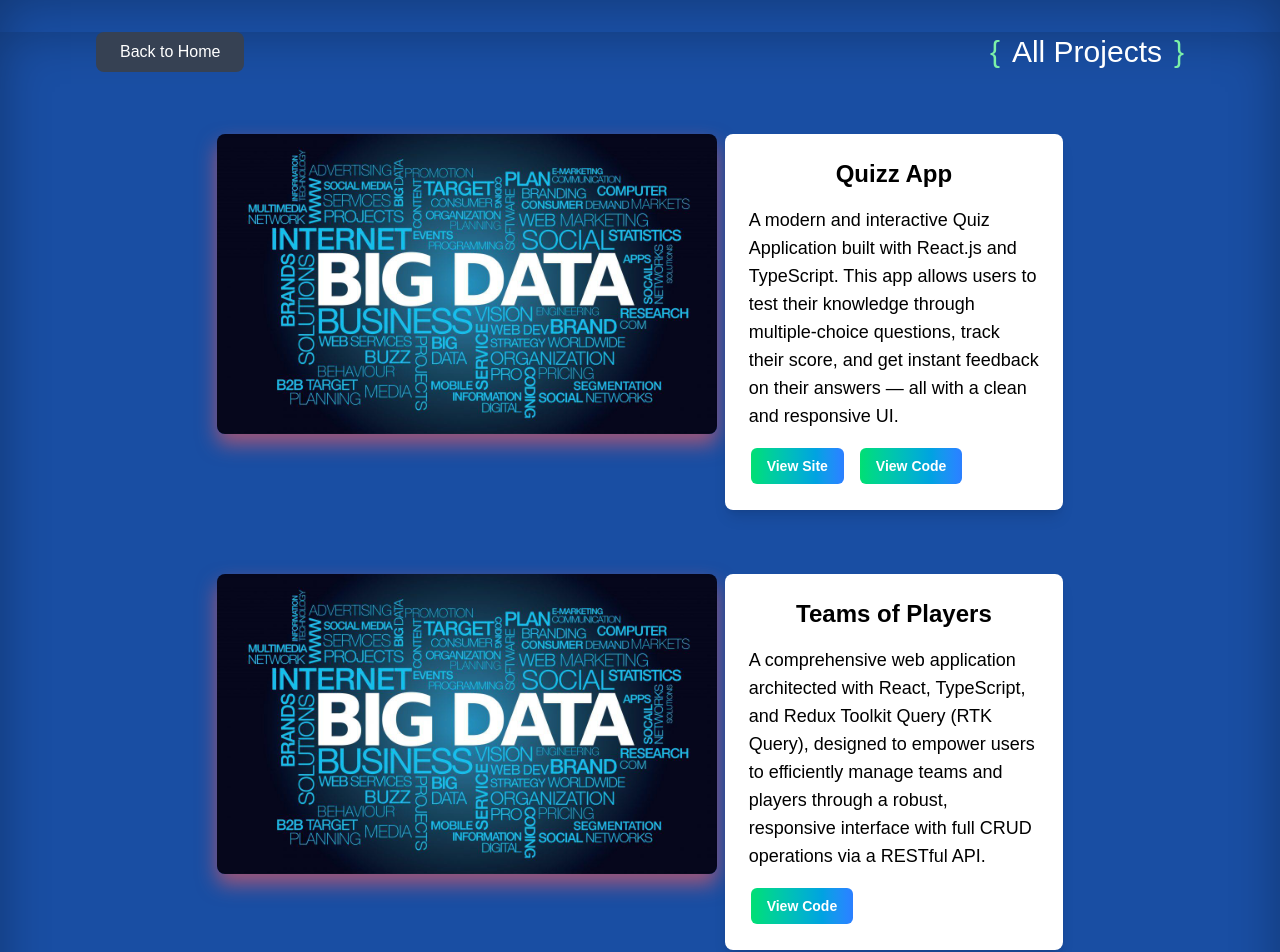
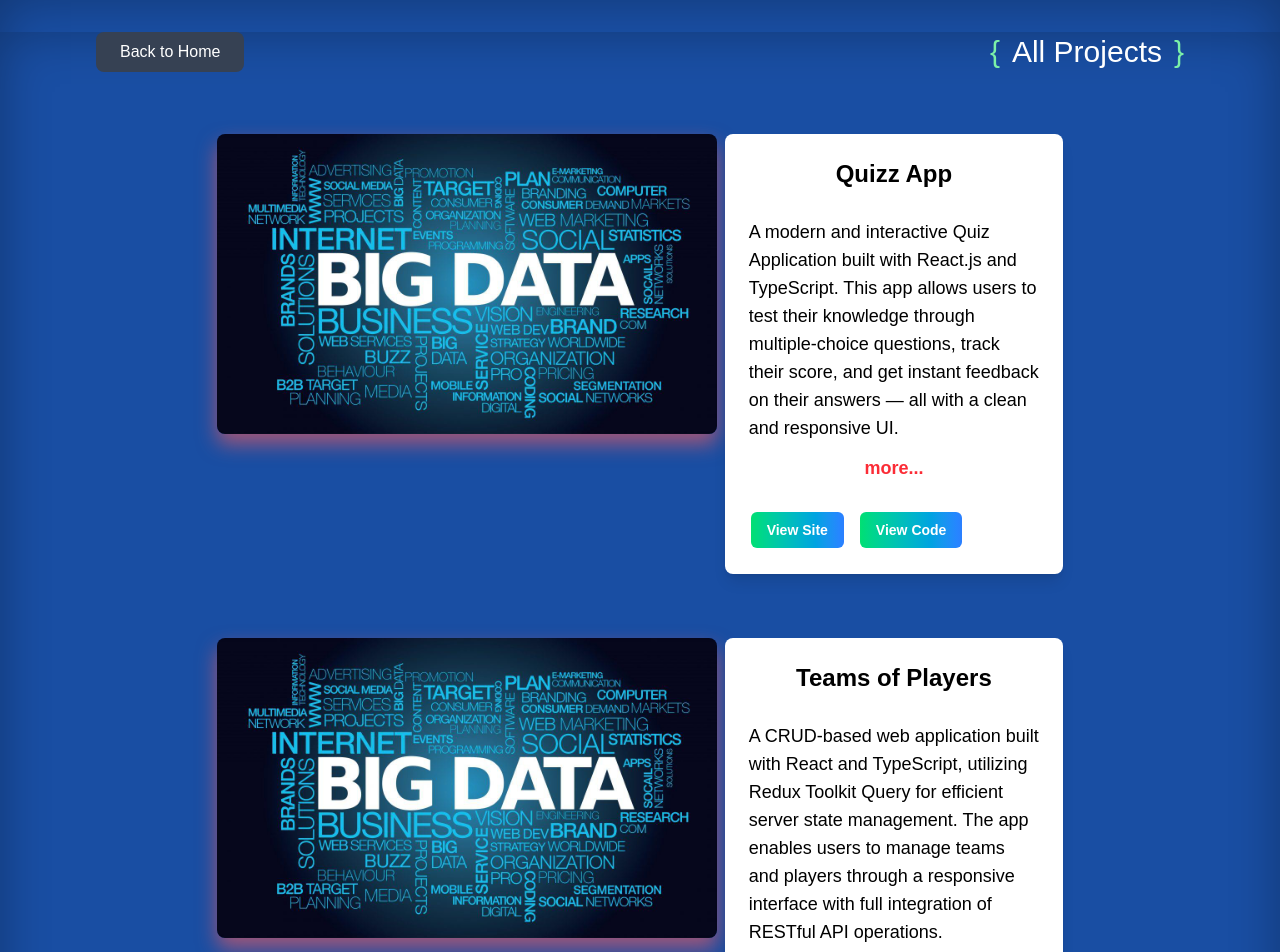
Before and after one commit to ArturBaghdanyan/my-portfolio, a React (Vite) app: page /projects in a window 1280 px wide. Shown: the top 952 px of the page. Built offline with nearby package versions, Linux system fonts and the light colour scheme.

Commit message:
Changed projects-data.ts file

```diff
--- a/src/components/Projects/projectItem.tsx
+++ b/src/components/Projects/projectItem.tsx
@@ -1,15 +1,16 @@
 import { Link } from "react-router-dom";
 import type { IProject } from "../../types/project-type";
+import { useState } from "react";
 
 interface ProjectProps {
   data: IProject;
 }
 
 export const ProjectItem: React.FC<ProjectProps> = ({ data }) => {
+  const [showText, setShowText] = useState(false);
+
   return (
-    <div
-      className="w-4/5 h-auto flex flex-col justify-between mx-auto gap-y-4 p-3 mt-10 sm:text-lg xl:flex-row"
-    >
+    <div className="w-4/5 h-auto flex flex-col justify-between mx-auto gap-y-4 p-3 mt-10 sm:text-lg xl:flex-row">
       <div
         className="object-cover w-full h-full xl:mx-0 sm:mx-auto rounded transition-transform duration-[1500ms] group-hover:scale-105
              shadow-[0_10px_20px_rgba(255,92,92,0.6)] sm:w-4/5 xl:w-[500px] rounded-lg"
@@ -22,13 +23,35 @@ export const ProjectItem: React.FC<ProjectProps> = ({ data }) => {
       </div>
 
       <div
-        className={`w-full sm:w-4/5 xl:w-2/5 mx-auto xl:mx-0 p-4 md:p-6 rounded-lg shadow-lg text-black bg-white`}
+        className={`flex flex-col gap-y-3 w-full sm:w-4/5 xl:w-2/5 mx-auto xl:mx-0 p-4 md:p-6 rounded-lg shadow-lg text-black bg-white`}
       >
         <h2 className="text-2xl font-bold mb-4 text-center text-black">
           {data.title}
         </h2>
-        <p className="text-black mb-4">{data.description}</p>
+        <p className="text-black m-0">{data.description}</p>
+        {data?.features && (
+          <button
+            onClick={() => setShowText((prev) => !prev)}
+            className="cursor-pointer text-red-500 font-bold mb-4 text-center w-full"
+          >
+            {showText ? "less..." : "more..."}
+          </button>
+        )}
 
+        {showText && (
+          <ul
+            className={`list-disc list-inside mb-4 overflow-hidden transition-[max-height,opacity] duration-500 ease-in-out
+    ${showText ? "max-h-[500px] opacity-100" : "max-h-0 opacity-0"}
+  `}
+          >
+            <h2 className="font-bold">{`${data?.features}`}`</h2>
+            {data.textList?.map((item, index) => (
+              <li key={index} className="mb-2 text-black">
+                {item.text}
+              </li>
+            ))}
+          </ul>
+        )}
         <div className="flex items-center gap-x-3">
           {data.site && (
             <Link
--- a/src/components/Projects/projectList.tsx
+++ b/src/components/Projects/projectList.tsx
@@ -41,7 +41,7 @@ const ProjectsList = () => {
             />
 
             <a
-              href={i.link}
+              href={i.site}
               target="_blank"
               rel="noopener noreferrer"
               className="absolute inset-0 flex items-center justify-center opacity-0 group-hover:opacity-100 transition-opacity duration-500 pointer-events-none"
--- a/src/data/projects-data.ts
+++ b/src/data/projects-data.ts
@@ -19,6 +19,25 @@ export const projectsData = [
     skill: "React, TypeScript, fake API",
     description:
       "A modern and interactive Quiz Application built with React.js and TypeScript. This app allows users to test their knowledge through multiple-choice questions, track their score, and get instant feedback on their answers — all with a clean and responsive UI.",
+    features: "Key Features",
+    textList: [
+      {
+        text: "Dynamic multiple-choice questions with real-time score tracking",
+      },
+      {
+        text: "Instant answer validation with visual feedback",
+      },
+      {
+        text: "Fully typed components and data models using TypeScript",
+      },
+      {
+        text: "Reusable UI components and modular structure",
+      },
+
+      {
+        text: "Responsive design for mobile and desktop",
+      },
+    ],
     site: "https://smart-quizapp.netlify.app/",
     link: "https://github.com/ArturBaghdanyan/Quizz-app",
   },
@@ -28,24 +47,72 @@ export const projectsData = [
     image: reduxImage,
     date: "26 Aug, 2025",
     title: "Teams of Players",
-    skill: "React, TypeScript, Redux Toolkit Query",
+    skill: "React, TypeScript, Redux Toolkit Query (RTK Query)",
     description:
-      "A comprehensive web application architected with React, TypeScript, and Redux Toolkit Query (RTK Query), designed to empower users to efficiently manage teams and players through a robust, responsive interface with full CRUD operations via a RESTful API.",
+      "A CRUD-based web application built with React and TypeScript, utilizing Redux Toolkit Query for efficient server state management. The app enables users to manage teams and players through a responsive interface with full integration of RESTful API operations.",
+    features: "Key Features",
+    textList: [
+      {
+        text: "Full CRUD operations (Create, Read, Update, Delete) for teams and players",
+      },
+      {
+        text: "Server state management using Redux Toolkit Query (RTK Query)",
+      },
+      {
+        text: "RESTful API integration with automatic caching and data revalidation",
+      },
+      {
+        text: "Strongly typed components and API responses using TypeScript",
+      },
+      {
+        text: "Reusable and modular UI components with clean architecture",
+      },
+      {
+        text: "Loading and error handling states for improved user experience",
+      },
+      {
+        text: "Responsive design optimized for desktop and mobile devices",
+      },
+    ],
     link: "https://github.com/ArturBaghdanyan/TeamsOfPlayers_app",
   },
+
   {
     id: "data-vue",
     key: "vue",
     image: data,
     date: "26 Feb, 2025",
-    title: "Crud (Vue.js)",
+    title: "CRUD Application (Vue.js)",
     skill: "Vue.js, Vuex, REST API",
     description:
-      "A full-featured web application built using Vue.js and Vuex, allowing users to manage teams and players with seamless CRUD functionality via REST API. Implemented Vuex to manage global state efficiently, keeping UI and data in sync.",
+      "A CRUD-based web application built with Vue.js, utilizing Vuex for centralized state management and RESTful API integration. The application allows users to manage teams and players through a structured interface while maintaining predictable data flow and UI consistency.",
+    features: "Key Features",
+    textList: [
+      {
+        text: "Full CRUD operations (Create, Read, Update, Delete) for teams and players",
+      },
+      {
+        text: "Centralized global state management using Vuex",
+      },
+      {
+        text: "RESTful API integration with asynchronous data handling",
+      },
+      {
+        text: "Reusable Vue components with clean and scalable architecture",
+      },
+      {
+        text: "Form validation and user-friendly error handling",
+      },
+      {
+        text: "Reactive UI updates using Vue reactivity system",
+      },
+      {
+        text: "Responsive design for desktop and mobile devices",
+      },
+    ],
     site: "https://crudvuex.netlify.app",
     link: "https://github.com/ArturBaghdanyan/Crud_Vuex",
   },
-
   {
     id: "smart-shippings",
     key: "design",
@@ -55,6 +122,14 @@ export const projectsData = [
     skill: "HTML, CSS, Bootstrap, Swiper.js, JavaScript, jQuery",
     description:
       "Developed a modern and interactive web application using HTML, CSS, Bootstrap, Swiper.js, JavaScript, and jQuery. The project consists of multiple pages, all linked, ensuring smooth navigation between them.",
+    features: "Key Features",
+    textList: [
+      { text: "Multi-page website with structured navigation" },
+      { text: "Responsive layout built with Bootstrap grid system" },
+      { text: "Interactive sliders implemented using Swiper.js" },
+      { text: "DOM manipulation and UI interactions with jQuery" },
+      { text: "Cross-browser compatible and mobile-friendly design" },
+    ],
     site: "https://iridescent-puffpuff-812571.netlify.app/",
     link: "https://github.com/ArturBaghdanyan/Smart-Shippings",
   },
@@ -67,6 +142,15 @@ export const projectsData = [
     skill: "React, TypeScript, Tailwind CSS",
     description:
       "Collaborated with a team of developers to create a property-fraud application using React with TypeScript and Tailwind CSS.Implemented responsive design principles to ensure the application adapts seamlessly across various devices and screen sizes.",
+    features: "Key Features",
+    textList: [
+      { text: "Team-based development using React and TypeScript" },
+      { text: "Reusable UI components styled with Tailwind CSS" },
+      { text: "Responsive layouts for multiple screen sizes" },
+      { text: "Component-driven architecture and clean code practices" },
+      { text: "Collaboration using Git and version control workflows" },
+    ],
+
     link: "https://github.com/ArturBaghdanyan/property_fraud",
   },
   {
@@ -78,6 +162,17 @@ export const projectsData = [
     skill: "Next.js, TypeScript, CSS",
     description:
       "Created a dynamic and responsive web application built using Next.js, showcasing a collection of burgers with detailed descriptions.Utilized static generation (getStaticProps, getStaticPaths) for optimized performance and SEO.Integrated dynamic routing to display detailed information about each burger.",
+    features: "Key Features",
+    textList: [
+      {
+        text: "Static site generation using getStaticProps and getStaticPaths",
+      },
+      { text: "Dynamic routing for individual burger detail pages" },
+      { text: "Optimized performance and SEO with Next.js" },
+      { text: "Type-safe components using TypeScript" },
+      { text: "Responsive UI design for mobile and desktop" },
+    ],
+
     link: "https://github.com/ArturBaghdanyan/BurgerKing",
   },
   {
@@ -89,6 +184,15 @@ export const projectsData = [
     skill: "HTML, CSS, JavaScript, Bootstrap",
     description:
       "Created a dynamic and responsive registration form using HTML, CSS, JavaScript, and Bootstrap.Includes client-side validation using JavaScript to ensure data integrity and user feedback.",
+    features: "Key Features",
+    textList: [
+      { text: "Client-side form validation using JavaScript" },
+      { text: "Real-time user feedback for invalid input fields" },
+      { text: "Responsive form layout using Bootstrap" },
+      { text: "Reusable input components and clean markup structure" },
+      { text: "Improved user experience through accessible form design" },
+    ],
+
     site: "https://sparkling-marshmallow-cfe99a.netlify.app/",
     link: "https://github.com/ArturBaghdanyan/registration_task",
   },
@@ -101,6 +205,14 @@ export const projectsData = [
     skill: "React, TypeScript, CSS",
     description:
       "This React project implements a product listing page with the following key features.The FetchData component fetches product data from an API using useEffect and useCallback hooks.Users can filter products by category, brand, price range, rating, and a search term.",
+    features: "Key Features",
+    textList: [
+      { text: "API-based product data fetching" },
+      { text: "Advanced filtering by category, brand, price, and rating" },
+      { text: "Search functionality with real-time updates" },
+      { text: "Efficient state management using React hooks" },
+      { text: "Responsive product listing UI" },
+    ],
     link: "https://github.com/ArturBaghdanyan/skillex_task",
   },
   {
@@ -112,6 +224,15 @@ export const projectsData = [
     skill: "HTML, CSS, SCSS, JavaScript",
     description:
       "Collaborating closely with UI/UX designers, I've brought their vision to life by creating a responsive web design using HTML, CSS, SCSS, and JavaScript.Fully optimized for smaller screens, ensuring a seamless browsing experience across devices.",
+    features: "Key Features",
+    textList: [
+      { text: "Pixel-perfect implementation from UI/UX designs" },
+      { text: "Responsive layouts using CSS and SCSS" },
+      { text: "Cross-device compatibility and mobile optimization" },
+      { text: "Clean and maintainable stylesheet structure" },
+      { text: "Performance-optimized static website" },
+    ],
+
     link: "https://github.com/ArturBaghdanyan/garant_logistics",
   },
   {
--- a/src/types/project-type.tsx
+++ b/src/types/project-type.tsx
@@ -6,6 +6,8 @@ export interface IProject {
   title: string;
   skill: string;
   description: string;
+  features?: string;
+  textList?: { text: string }[];
   link?: string;
   site?: string;
 }
```
